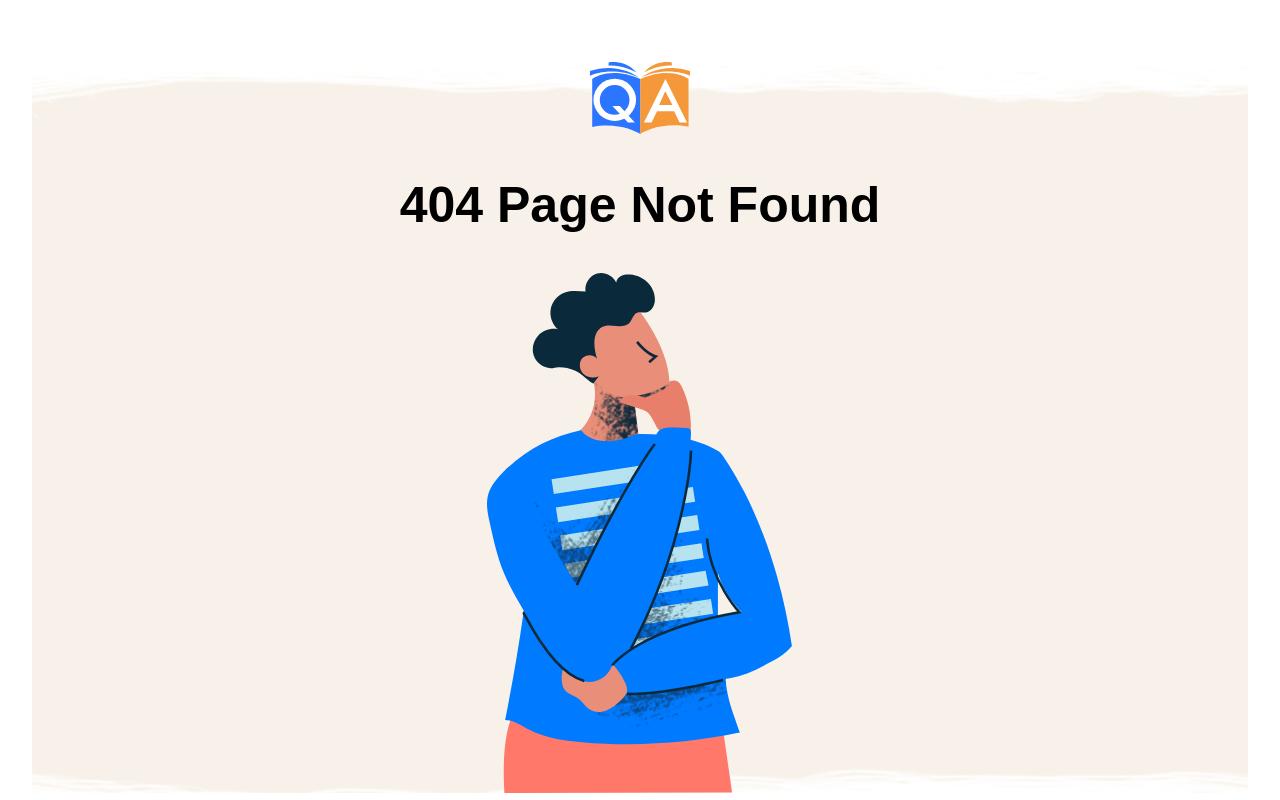
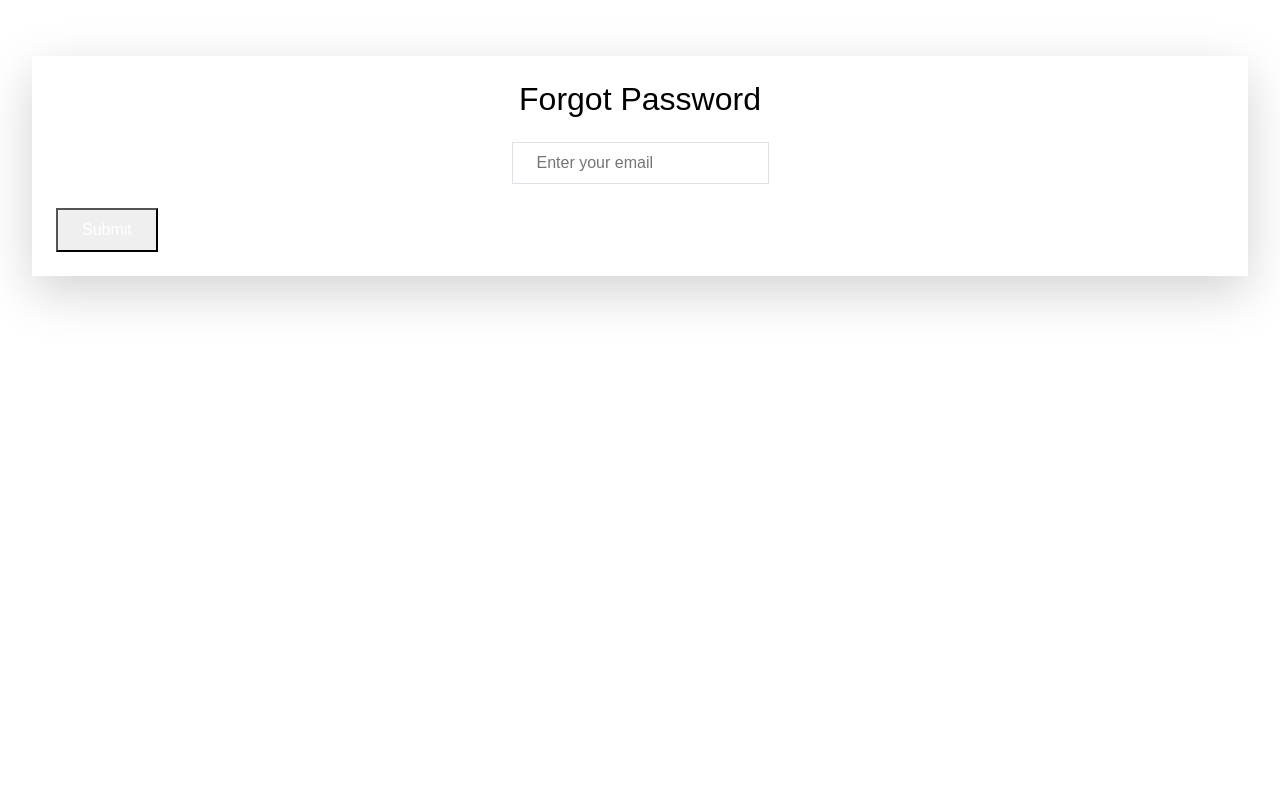
Before and after one commit to WTFAYXN/Quality-Academy, a React (Vite) app in the folder client/: page /forget-password in a window 1280 px wide. Before the commit this address had no page. Built offline with nearby package versions, Linux system fonts and the light colour scheme; no server answers.

Commit message:
added forget password and reset password pages

```diff
--- a/client/src/App.jsx
+++ b/client/src/App.jsx
@@ -23,6 +23,8 @@ import QuizResponses from "./Pages/Quiz/QuizResponses";
 import QuizResponseDetail from "./Pages/Quiz/QuizResponseDetail";
 import AdminRequests from './Pages/Admin/AdminRequests';
 import AlreadySubmittedPage from './Pages/Quiz/AlreadySubmittedPage';
+import ForgetPassword from './Pages/Auth/ForgetPassword';
+import ResetPassword from './Pages/Auth/ResetPassword';
 
 
 function App() {
@@ -42,6 +44,9 @@ function App() {
           <Route path="/privacy" element={<PrivacyPolicy />} />
           <Route path="/user" element={<User />} />
           <Route path="/admin/requests" element={<AdminRequests />} />
+          <Route path="/forget-password" element={<ForgetPassword />} />
+          <Route path="/reset-password/:id/:token" element={<ResetPassword />} />
+
 
           <Route path="/quiz/:id" element={<EditQuiz />} />
           <Route path="/quizzes" element={<PublicQuizzes />} />
--- /dev/null
+++ b/client/src/Pages/Auth/ForgetPassword.jsx
@@ -0,0 +1,80 @@
+import { useState } from 'react';
+import axios from 'axios';
+import Notification from '../../components/Notification/Notification';
+
+function ForgetPassword() {
+  const [email, setEmail] = useState('');
+  const [notification, setNotification] = useState({
+    message: '',
+    type: '',
+    visible: false,
+  });
+  const url = import.meta.env.VITE_BACKEND_URL; // Use process.env in CRA
+
+  const handleSubmit = async (e) => {
+    e.preventDefault();
+    try {
+      const response = await axios.post(
+        `${url}/forgot-password`,
+        { email },
+        {
+          headers: { 'Content-Type': 'application/json' },
+        }
+      );
+      if (response.status === 200) {
+        setNotification({
+          message: 'Please check your email to reset your password.',
+          type: 'success',
+          visible: true,
+        });
+      }
+    } catch (error) {
+      setNotification({
+        message: 'An error occurred. Please try again.',
+        type: 'error',
+        visible: true,
+      });
+    }
+  };
+
+  const closeNotification = () => {
+    setNotification({ ...notification, visible: false });
+  };
+
+  return (
+    <div className="mt-20">
+      <form
+        onSubmit={handleSubmit}
+        className="max-w-sm mx-auto my-4 p-4 bg-white shadow-lg rounded-lg"
+      >
+        <h2 className="text-2xl mb-4 font-semibold text-gray-700 text-center">
+          Forgot Password
+        </h2>
+        <div className="mb-4">
+          <input
+            type="email"
+            value={email}
+            onChange={(e) => setEmail(e.target.value)}
+            placeholder="Enter your email"
+            required
+            className="w-full px-4 py-2 border border-gray-300 rounded-md focus:outline-none focus:ring-2 focus:ring-blue-500 focus:border-transparent"
+          />
+        </div>
+        <button
+          type="submit"
+          className="w-full bg-blue-500 text-white py-2 px-4 rounded-md hover:bg-blue-600 focus:outline-none focus:ring-2 focus:ring-blue-500 focus:ring-offset-2 transition duration-300"
+        >
+          Submit
+        </button>
+      </form>
+      <Notification
+        message={notification.message}
+        type={notification.type}
+        visible={notification.visible}
+        onClose={closeNotification}
+      />
+    </div>
+  );
+}
+
+export default ForgetPassword;
--- a/client/src/Pages/Auth/Login.jsx
+++ b/client/src/Pages/Auth/Login.jsx
@@ -110,6 +110,7 @@ const Login = () => {
             onChange={handleChange}
             required
           />
+          <a href="/forgot-password">Forgot Password?</a>
           <button className="login-submit" type="submit">
             Login
           </button>
--- /dev/null
+++ b/client/src/Pages/Auth/ResetPassword.jsx
@@ -0,0 +1,96 @@
+import { useState } from 'react';
+import axios from 'axios';
+import { useNavigate, useParams } from 'react-router-dom';
+import Notification from '../../components/Notification/Notification';
+
+function ResetPassword() {
+  const [password, setPassword] = useState('');
+  const [confirmPassword, setConfirmPassword] = useState('');
+  const [message, setMessage] = useState('');
+  const [notification, setNotification] = useState({
+    message: '',
+    type: '',
+    visible: false,
+  });
+  const navigate = useNavigate();
+  const url = import.meta.env.VITE_BACKEND_URL; // Use process.env in CRA
+  const { id, token } = useParams();
+
+  const handleSubmit = (e) => {
+    e.preventDefault();
+    if (password !== confirmPassword) {
+      setMessage('Passwords do not match.');
+      return;
+    }
+    axios
+      .post(`${url}/reset-password/${id}/${token}`, { password })
+      .then((res) => {
+        if (res.data.Status === 'Success') {
+          setNotification({
+            message: 'Password has been reset successfully. Redirecting to login...',
+            type: 'success',
+            visible: true,
+          });
+          setTimeout(() => {
+            setNotification({ ...notification, visible: false });
+            navigate('/login');
+          }, 5000);
+        } else {
+          setMessage('Failed to reset password. Please try again.');
+        }
+      })
+      .catch((err) => {
+        console.log(err);
+        setMessage('An error occurred. Please try again later.');
+      });
+  };
+
+  const closeNotification = () => {
+    setNotification({ ...notification, visible: false });
+  };
+
+  return (
+    <div className="max-w-md mx-auto p-6 my-20 bg-white shadow-lg rounded-lg">
+      <h2 className="text-2xl font-semibold text-gray-700 mb-6 text-center">
+        Reset Password
+      </h2>
+      <form onSubmit={handleSubmit}>
+        <div className="mb-4">
+          <input
+            type="password"
+            value={password}
+            onChange={(e) => setPassword(e.target.value)}
+            placeholder="New password"
+            required
+            className="w-full px-4 py-2 border border-gray-300 rounded-md focus:outline-none focus:ring-2 focus:ring-blue-500 focus:border-transparent"
+          />
+        </div>
+        <div className="mb-4">
+          <input
+            type="password"
+            value={confirmPassword}
+            onChange={(e) => setConfirmPassword(e.target.value)}
+            placeholder="Confirm new password"
+            required
+            className="w-full px-4 py-2 border border-gray-300 rounded-md focus:outline-none focus:ring-2 focus:ring-blue-500 focus:border-transparent"
+          />
+        </div>
+        <button
+          type="submit"
+          className="w-full bg-blue-500 text-white py-2 px-4 rounded-md hover:bg-blue-600 focus:outline-none focus:ring-2 focus:ring-blue-500 focus:ring-offset-2 transition duration-300"
+        >
+          Reset Password
+        </button>
+      </form>
+      {message && <p className="text-red-600 text-center mt-4">{message}</p>}
+      <Notification
+        message={notification.message}
+        type={notification.type}
+        visible={notification.visible}
+        onClose={closeNotification}
+      />
+    </div>
+  );
+}
+
+export default ResetPassword;
```
